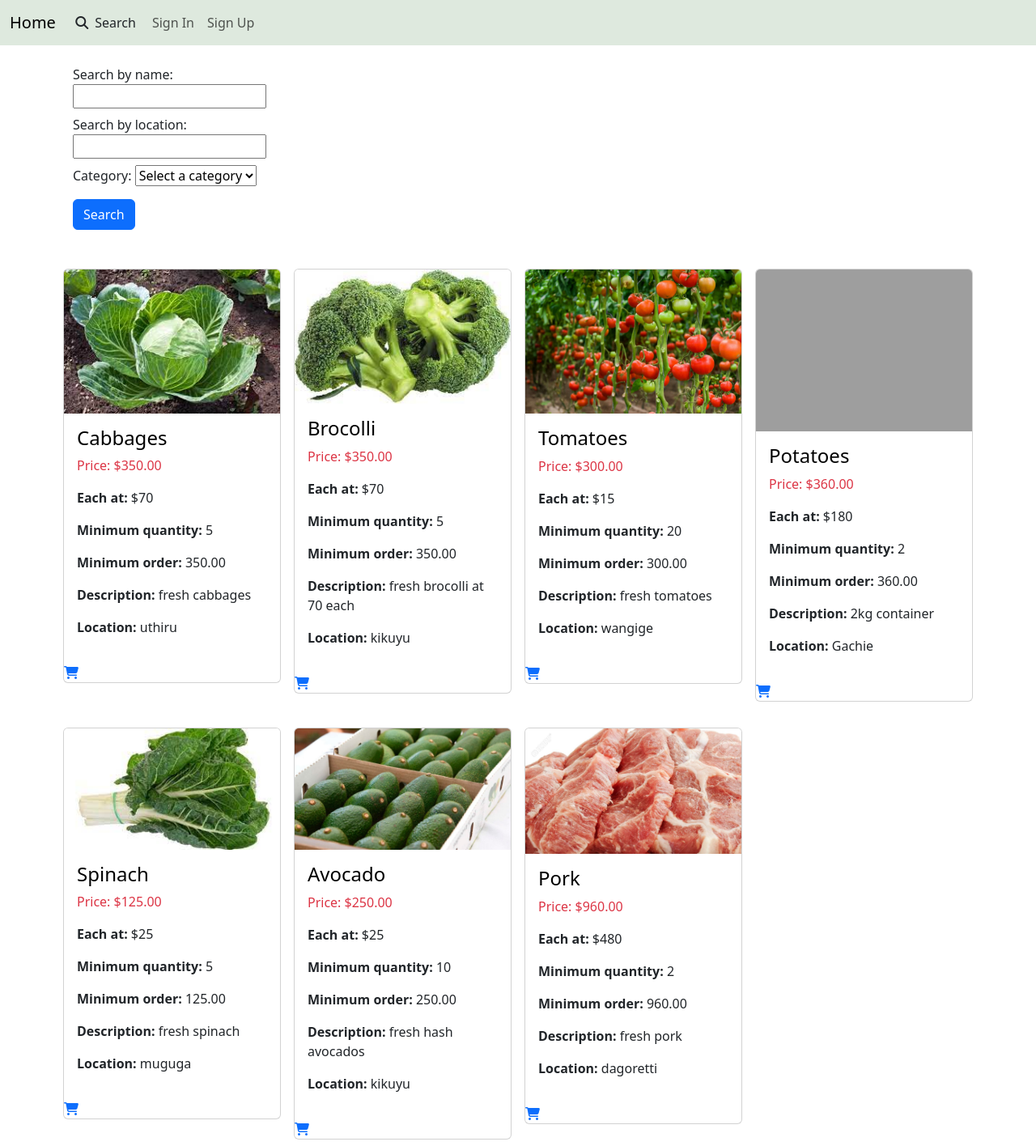
After one commit to effiecancode/Farmers-Market-Ecommerce, a Django app: page /product_search/ in a window 1280 px wide. The commit adds this page. Shown: the whole page at 81% size. Run offline with Django 4.2, Linux system fonts and the light colour scheme; data comes from the database, SQL or seed files in the repository; some libraries are stand-ins or nearby versions; grey boxes are pictures that could not be loaded.

Commit message:
search functionality

```diff
--- a/market/Account/templates/navbar.html
+++ b/market/Account/templates/navbar.html
@@ -1,6 +1,8 @@
 <nav class="navbar navbar-expand-lg" style="background-color: rgb(222, 233, 222);">
   <div class="container-fluid text-center">
-      <a class="navbar-brand" href="{% url 'product:home' %}">Home</a>
+      <a class="navbar-brand" href="{% url 'product:home' %}">Home</a> &nbsp;&nbsp;
+      <a class="nav-link" href="/product_search/"> <i class="fa-solid fa-magnifying-glass"> &nbsp; </i>Search</a>
+
       <button class="navbar-toggler" type="button" data-bs-toggle="collapse" data-bs-target="#navbarNav" aria-controls="navbarNav" aria-expanded="false" aria-label="Toggle navigation">
           <span class="navbar-toggler-icon"></span>
       </button>
@@ -12,7 +14,6 @@
           </ul>
           <div class="container float-right color-white">
             <ul class="navbar-nav ml-auto">
-
               {% if user.is_authenticated %}
                 <!-- Visible to authenticated users -->
                 <li class="nav-item">
--- a/market/product/forms.py
+++ b/market/product/forms.py
@@ -10,3 +10,14 @@ class UpdateProductForm(forms.ModelForm):
     class Meta:
         model = Product
         fields = ['name', 'category','quantity', 'description','image', 'price', 'location']
+
+
+class ProductSearchForm(forms.Form):
+    name = forms.CharField(required=False, label='Search by name')
+    location = forms.CharField(required=False, label='Search by location')
+    category_choices = list(Product.CATEGORIES)  # Convert to a list
+    category = forms.ChoiceField(
+        required=False,
+        label='Category',
+        choices=[('', 'Select a category')] + category_choices
+    )
--- a/market/product/templates/product/home.html
+++ b/market/product/templates/product/home.html
@@ -1,6 +1,10 @@
 {% extends 'Account/base.html' %}
 
+{% load crispy_forms_tags %}
+
 {% block content %}
+
+
 <div class="container mt-3 border" style="border-radius: 10px;">
     <div class="row">
         {% for product in products %}
--- a/market/product/templates/product/product_details.html
+++ b/market/product/templates/product/product_details.html
@@ -19,6 +19,7 @@
             <p> <strong class="fw-bold">Minimum quantity:</strong> {{ product.quantity }}</p>
             <p> <strong class="fw-bold">Minimum order:</strong> {{ product.unit_price }}</p>
             <p> <strong class="fw-bold">Description:</strong> {{ product.description }}</p>
+            <p> <strong class="fw-bold">Location:</strong> {{ product.location }}</p>
             {% if request.user.username != product.owner.username %}
                 <a href="{% url 'cart:addtocart' product.id %}" class="btn btn-primary mt-3">Add to Cart</a>
             {% endif %}
--- /dev/null
+++ b/market/product/templates/product/product_search.html
@@ -0,0 +1,64 @@
+{% extends 'Account/base.html' %}
+
+{% load crispy_forms_tags %}
+
+
+{% block content %}
+
+<div class="container mt-3">
+    <div class="row">
+        <div class="col-md-12">
+            <form method="get" action="{% url 'product:product_search' %}">
+                <div class="form-row align-items-center m-2">
+                    <div class="col-md-3">
+                        {{ form.name.label_tag }}
+                        {{ form.name }}
+                    </div>
+                    <div class="col-md-3 mt-2">
+                        {{ form.location.label_tag }}
+                        {{ form.location }}
+                    </div>
+                    <div class="col-md-3 mt-2">
+                        {{ form.category.label_tag }}
+                        {{ form.category }}
+                    </div>
+                    <div class="col-md-3 mt-3">
+                        <button type="submit" class="btn btn-primary">Search</button>
+                    </div>
+                </div>
+            </form>
+        </div>
+    </div>
+</div>
+
+
+
+
+<div class="container mt-3">
+    <div class="row">
+        {% for product in products %}
+        <div class="col-md-3 p-2">
+            <div class="card h-80 mt-3">
+                <a class="text-decoration-none" href="{% url 'product:product_details' product.id %}">
+                    <img class="card-img-top" src="{{ product.image.url }}" alt="{{ product.name }}">
+                </a>
+                <div class="card-body">
+                    <h2 class="card-title text-black text-capitalize fs-4">{{ product.name }}</h2>
+                    <p class="card-text text-danger fw-2">Price: ${{ product.unit_price }}</p>
+                    <p><strong class="fw-bold">Each at:</strong> ${{ product.price }}</p>
+                    <p><strong class="fw-bold">Minimum quantity:</strong> {{ product.quantity }}</p>
+                    <p><strong class="fw-bold">Minimum order:</strong> {{ product.unit_price }}</p>
+                    <p><strong class="fw-bold">Description:</strong> {{ product.description }}</p>
+                    <p> <strong class="fw-bold">Location:</strong> {{ product.location }}</p>
+                </div>
+                <a href="{% url 'cart:addtocart' product.id %}" class="text-decoration-none color-warning">
+                    <i class="fa-solid fa-shopping-cart"></i>
+                </a>
+            </div>
+        </div>
+        {% endfor %}
+    </div>
+</div>
+
+
+{% endblock content %}
--- a/market/product/urls.py
+++ b/market/product/urls.py
@@ -1,6 +1,6 @@
 from django.urls import path
 
-from .views import home, create_product, product_details, update_product, delete_product
+from .views import home, create_product, product_details, update_product, delete_product, product_search
 
 
 app_name = "product"
@@ -10,5 +10,7 @@ urlpatterns = [
     path('create_product/', create_product, name='create_product'),
     path('product_details/<int:id>/', product_details, name='product_details'),
     path('update_product/<int:id>', update_product, name='update_product'),
-    path('delete_product/<int:id>', delete_product, name='delete_product')
+    path('delete_product/<int:id>', delete_product, name='delete_product'),
+
+    path("product_search/", product_search, name="product_search")
 ]
--- a/market/product/views.py
+++ b/market/product/views.py
@@ -4,8 +4,9 @@ from django.contrib import messages
 from PIL import Image
 from django.core.files.uploadedfile import InMemoryUploadedFile
 from io import BytesIO
+from django.db.models import Q
 
-from .forms import CreateProductForm, UpdateProductForm
+from .forms import CreateProductForm, UpdateProductForm, ProductSearchForm
 from .models import Product
 
 
@@ -90,3 +91,28 @@ def delete_product(request, id):
     product.delete()
 
     return redirect('product:home')
+
+
+def product_search(request):
+    form = ProductSearchForm(request.GET)
+    products = Product.objects.all()
+
+    if form.is_valid():
+        name = form.cleaned_data.get('name')
+        location = form.cleaned_data.get('location')
+        category = form.cleaned_data.get('category')
+
+        if name:
+            products = products.filter(Q(name__icontains=name))
+
+        if location:
+            products = products.filter(Q(location__icontains=location))
+
+        if category and category != 'Select a category':
+            products = products.filter(Q(category=category))
+
+    context = {
+        'form': form,
+        'products': products
+    }
+    return render(request, 'product/product_search.html', context)
```
